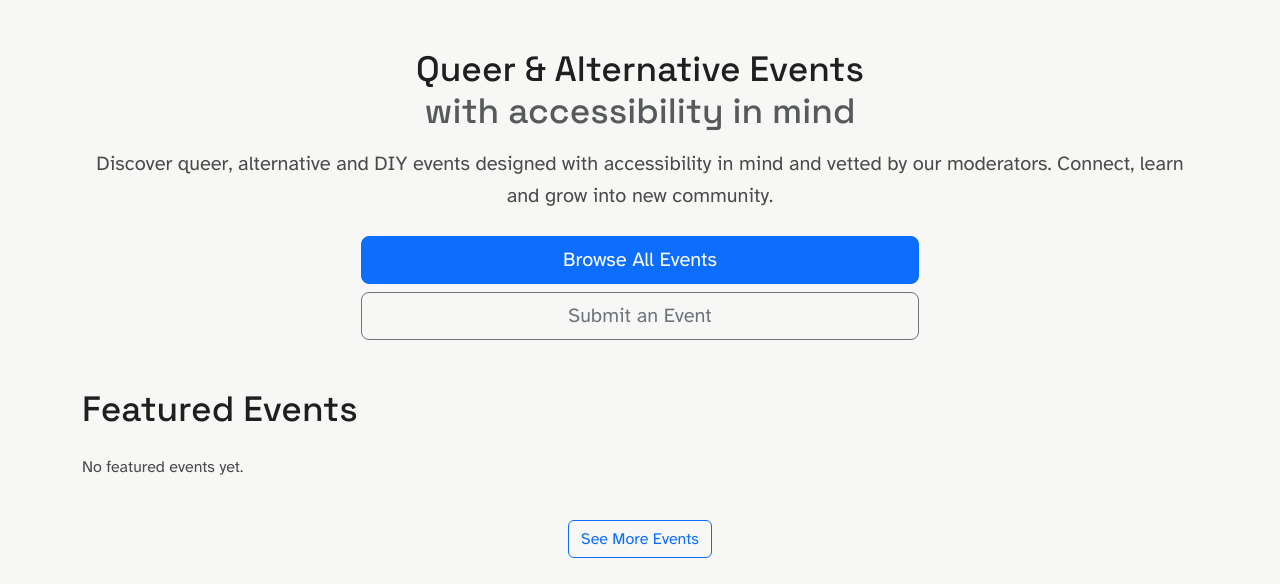
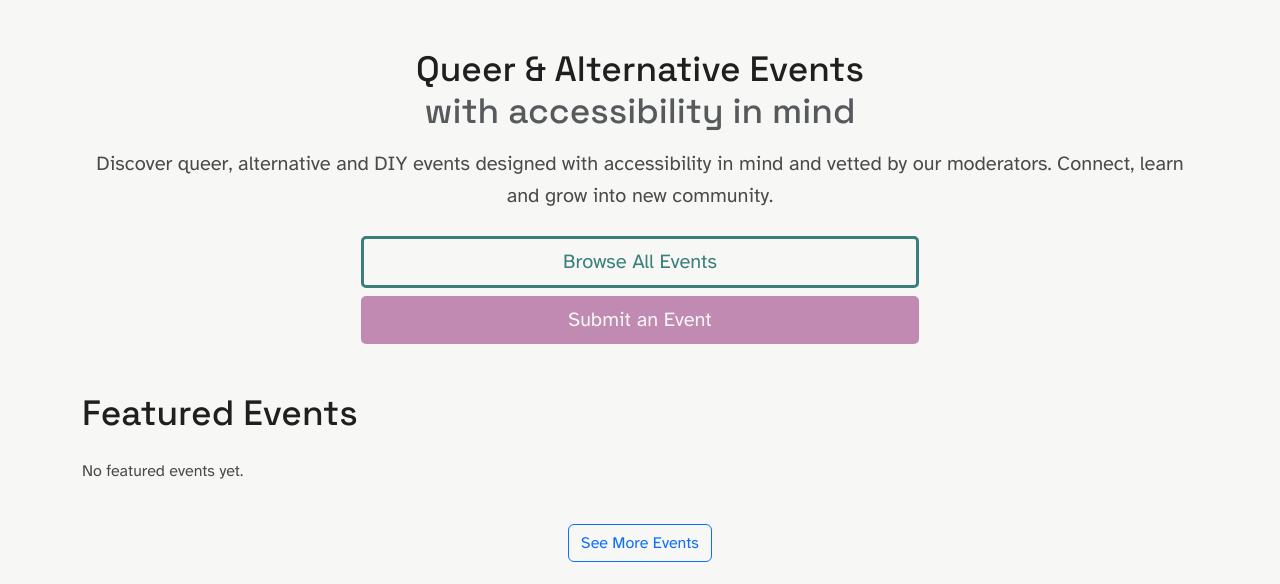
Before and after one commit to hannahashe/opencircle, a Django app: page / in a window 1280 px wide. Shown: the part 76-660 px from the top of the page. Run offline with Django 5.2, Linux system fonts and the light colour scheme; data that the repository does not hold is empty; some libraries are stand-ins or nearby versions.

Commit message:
Update button styles for improved aesthetics and accessibility

```diff
--- a/circleevents/templates/circleevents/home.html
+++ b/circleevents/templates/circleevents/home.html
@@ -12,18 +12,15 @@
             Queer & Alternative Events<br>
             <span class="text-muted">with accessibility in mind</span>
         </h1>
-
         <p class="lead mt-3">
             Discover queer, alternative and DIY events designed with accessibility in mind and vetted by our moderators.
             Connect, learn and grow into new community.
         </p>
-
         <div class="d-grid gap-2 col-md-6 mx-auto mt-4">
-            <a href="{% url 'event_list' %}" class="btn btn-primary btn-lg">
+            <a href="{% url 'event_list' %}" class="btn custom-btn-outline btn-lg">
                 Browse All Events
             </a>
-
-            <a href="{% url 'profile' %}" class="btn btn-outline-secondary btn-lg">
+            <a href="{% url 'profile' %}" class="btn custom-btn-filled btn-lg">
                 Submit an Event
             </a>
         </div>
--- a/static/css/styles.css
+++ b/static/css/styles.css
@@ -99,6 +99,21 @@ body .navbar-brand {
     transition: ease-in-out 0.3s;
 }
 
+/* Buttons, links */
+
+.custom-btn-filled {
+  color: var(--background);
+  background-color: var(--secondary-accent);
+  border-radius: 5px;
+}
+
+.custom-btn-outline {
+  color: var(--primary-accent);
+  background: transparent;
+  border: 3px solid var(--primary-accent);
+  border-radius: 5px;
+}
+
 /* Footer */
 
 footer {
```
